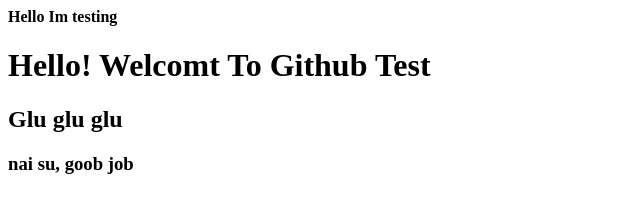
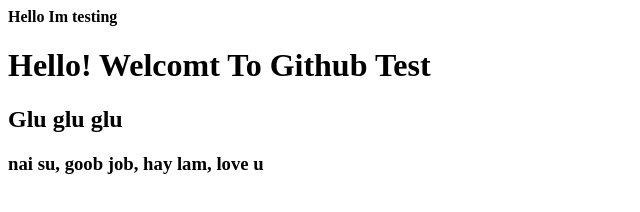
Before and after one commit to EvolViper/thuc-hanh-github, a plain HTML site: page index.html in a window 1280 px wide. Shown: the whole page, without its empty margins (0-640 px from the left). Drawn offline with Linux system fonts and the light colour scheme.

Commit message:
sua lan 3
ly do: testing

```diff
--- a/index.html
+++ b/index.html
@@ -1,4 +1,4 @@
 <h4>Hello Im testing</h4>
 <h1>Hello! Welcomt To Github Test</h1>
 <h2>Glu glu glu</h2>
-<h3>nai su, goob job</h3>
+<h3>nai su, goob job, hay lam, love u</h3>
```
